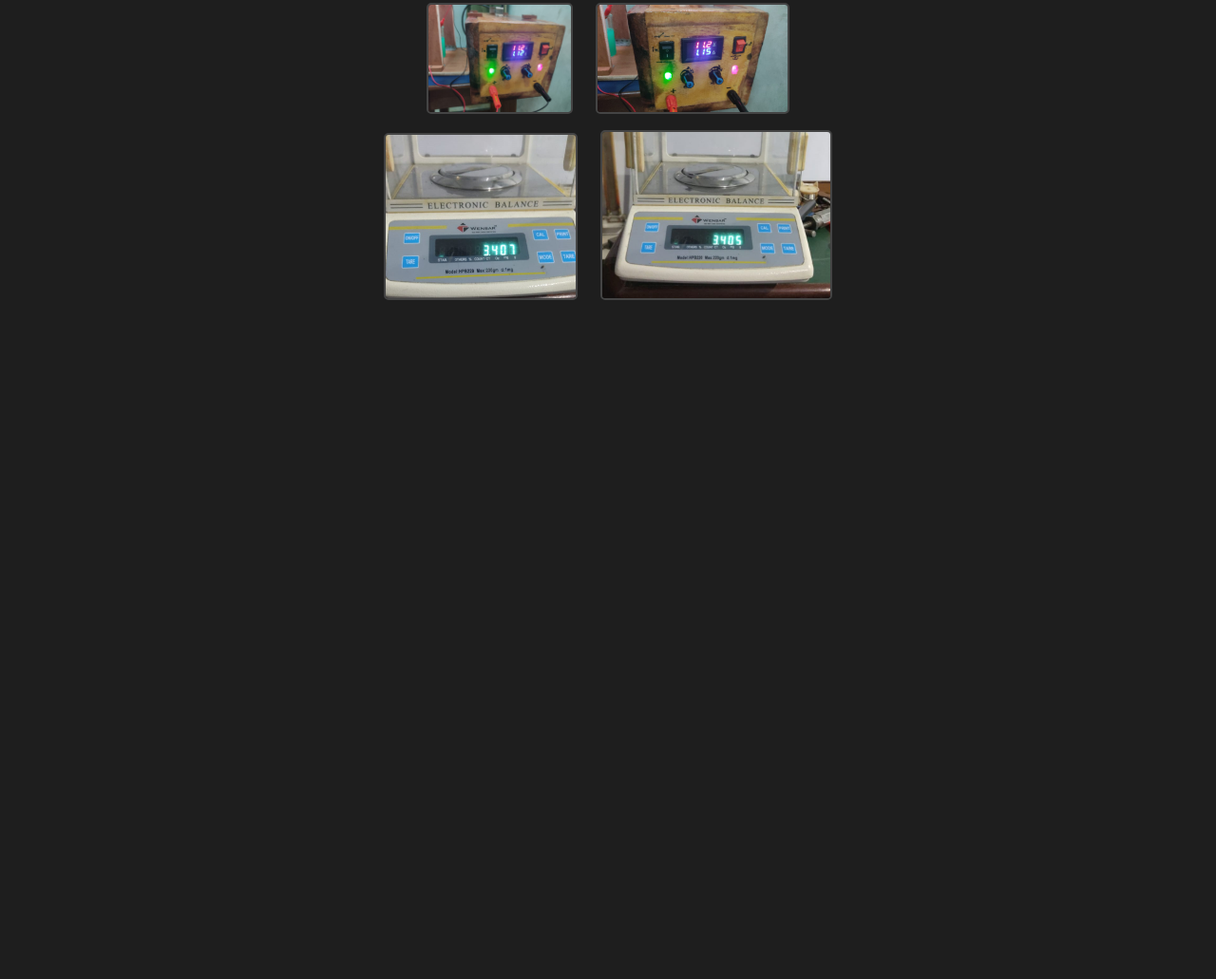
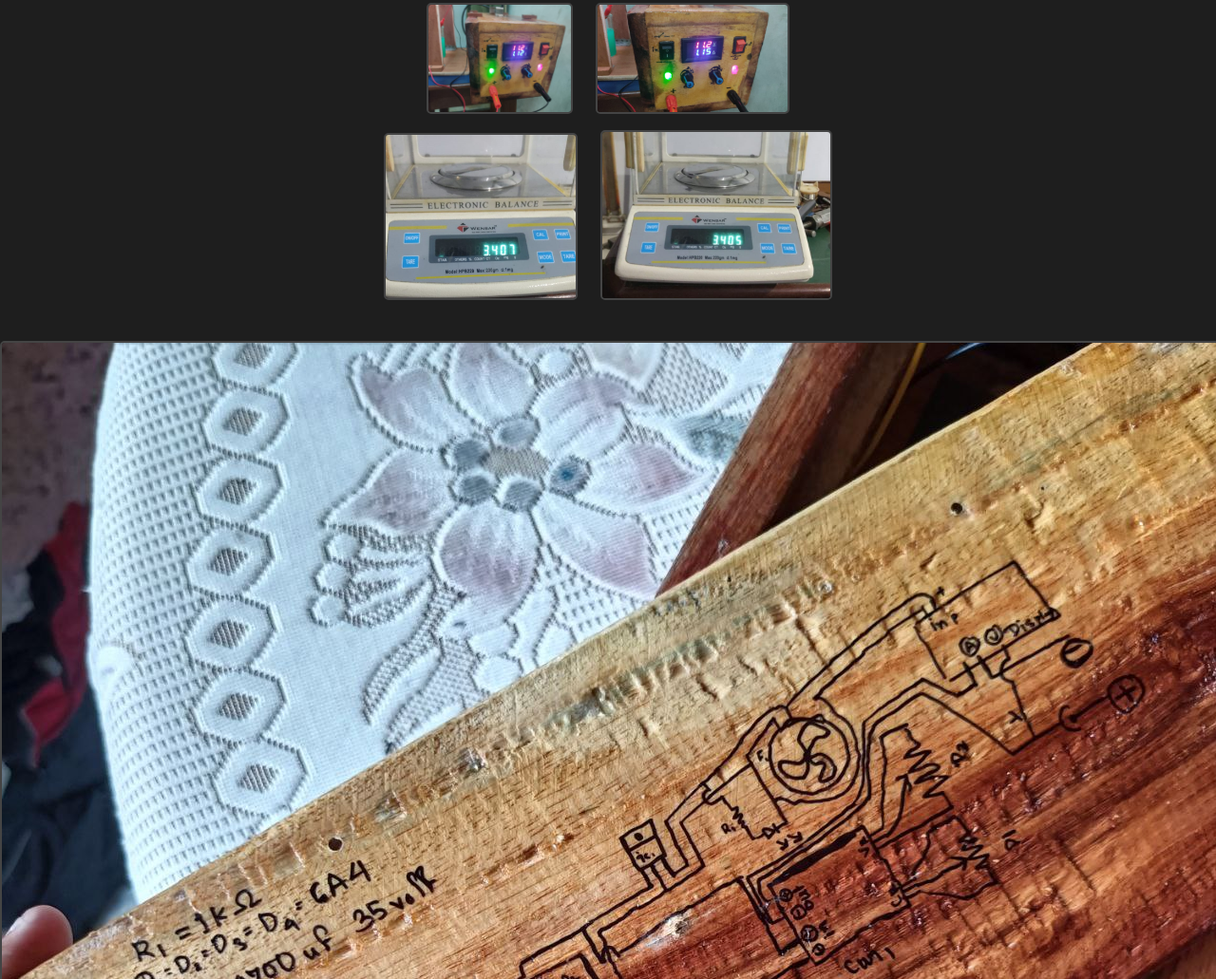
Before and after one commit to akashdip2001/college-final-year-project, a plain HTML site: page readme.html in a window 1280 px wide. Shown: the part 5029-6060 px from the top of the page at 95% size. Before the commit the page ends 5363 px from the top, so only its background shows below. Drawn offline with Linux system fonts and the light colour scheme.

Commit message:
Update readme.html

```diff
--- a/readme.html
+++ b/readme.html
@@ -192,3 +192,7 @@
   <img src="img/Day_6 (8).jpg" alt="Image 1" width="200" style="margin-right: 10px;"/>
   <img src="img/Day_6 (9).jpg" alt="Image 2" width="240" style="margin-left: 10px;"/>
 </p>
+
+</br>
+
+<img src="https://akashdip2001.github.io/college-final-year-project/6%20sem%20powerSupply/img/power%20(1).jpg" alt="Image 1" width="100%" style="margin-right: 10px;"/>
```
